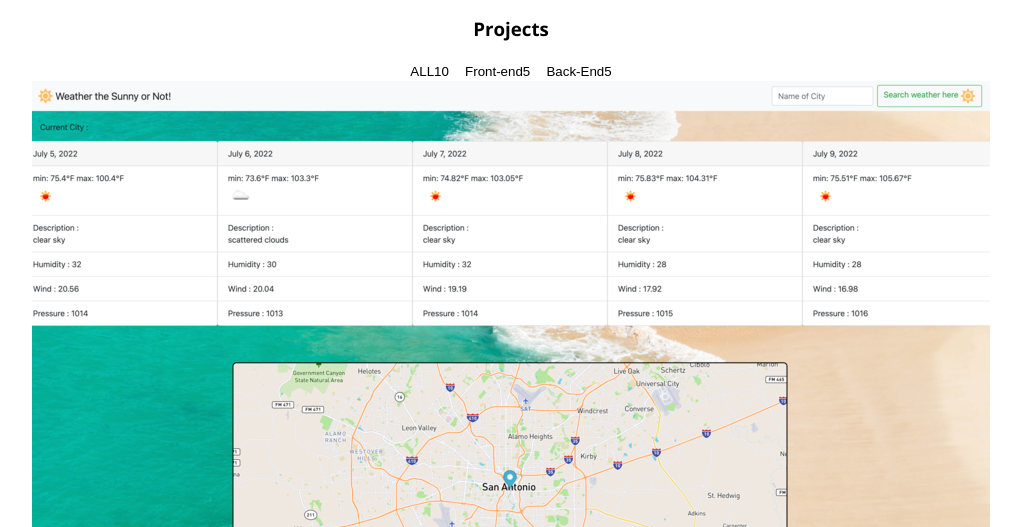
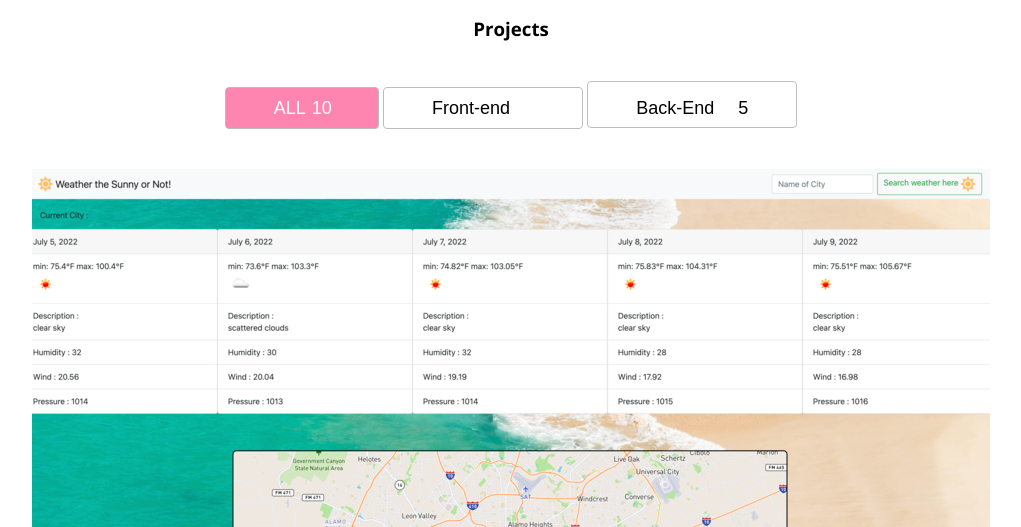
Before and after one commit to mmcgonigal/self_portfolio, a plain HTML site: page index.html in a window 1280 px wide. Shown: the part 2463-2990 px from the top of the page, without its empty margins (129-1150 px from the left). Drawn offline with nearby package versions, Linux system fonts and the light colour scheme.

Commit message:
working on category css

```diff
--- a/index.html
+++ b/index.html
@@ -164,7 +164,7 @@
     <h1>My work</h1>
     <h3>Projects</h3>
     <div class="work_categories">
-        <button class="category_btn">ALL<span class="category_count">10</span></button>
+        <button class="category_btn active">ALL<span class="category_count">10</span></button>
         <button class="category_btn">Front-end<span class="category_count">5</span></button>
         <button class="category_btn">Back-End<span class="category_count"></span>5</button>
     </div>
--- a/style.css
+++ b/style.css
@@ -275,3 +275,40 @@ p{
 .tools, .etc{
     padding:20px;
 }
+
+/*work*/
+.work_categories{
+    margin:40px;
+}
+
+.category_btn {
+    border: 1px solid var(--color-dark-white);
+    border-radius: var(--size-border-radius);
+    font-size: var(--font-regular);
+    padding: 8px 48px;
+}
+
+.category_btn.active, .category_btn:hover{
+    background-color:var(--color-pink);
+    color: var(--color-white);
+}
+
+.category_btn.active .category_count, .category_btn:hover, .category_count, .category_count{
+    opacity:1;
+    top:0;
+}
+
+.category_count{
+    border-color: var(--color-orange);
+    border-radius: 50%;
+    color: var(--color-white);
+    width:24px;
+    height:24px;
+    line-height:24px;
+    display:inline-block;
+    position:relative;
+    top:-20px;
+    left:4px;
+    opacity:0;
+    transition:all var(--animation-duration) ease-in;
+}
```
